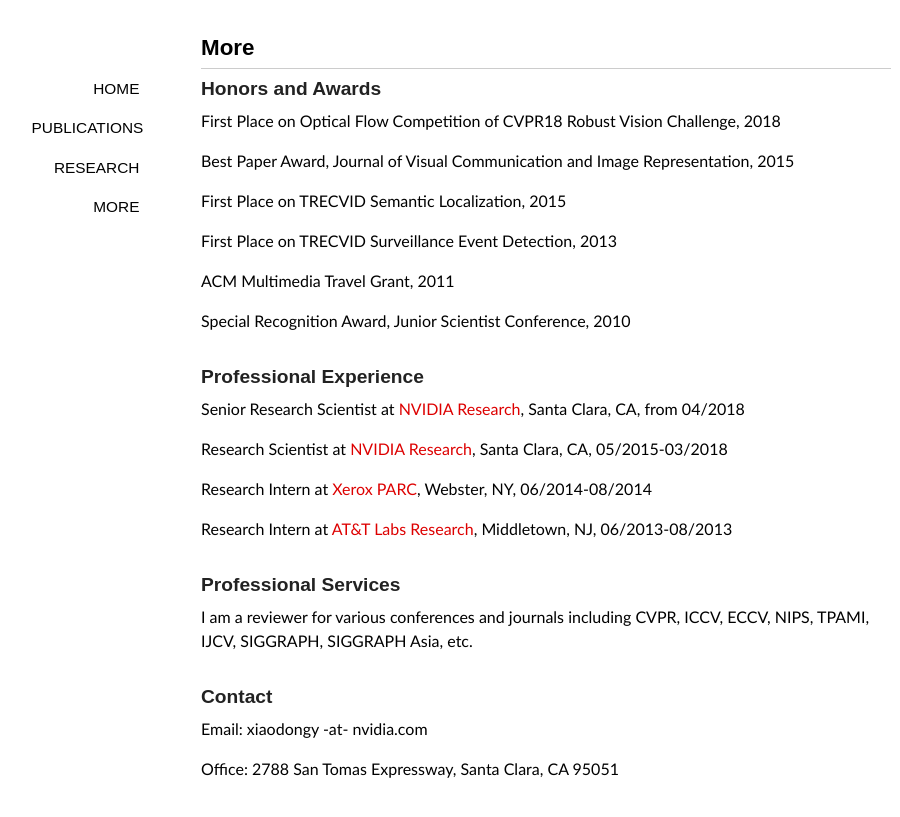
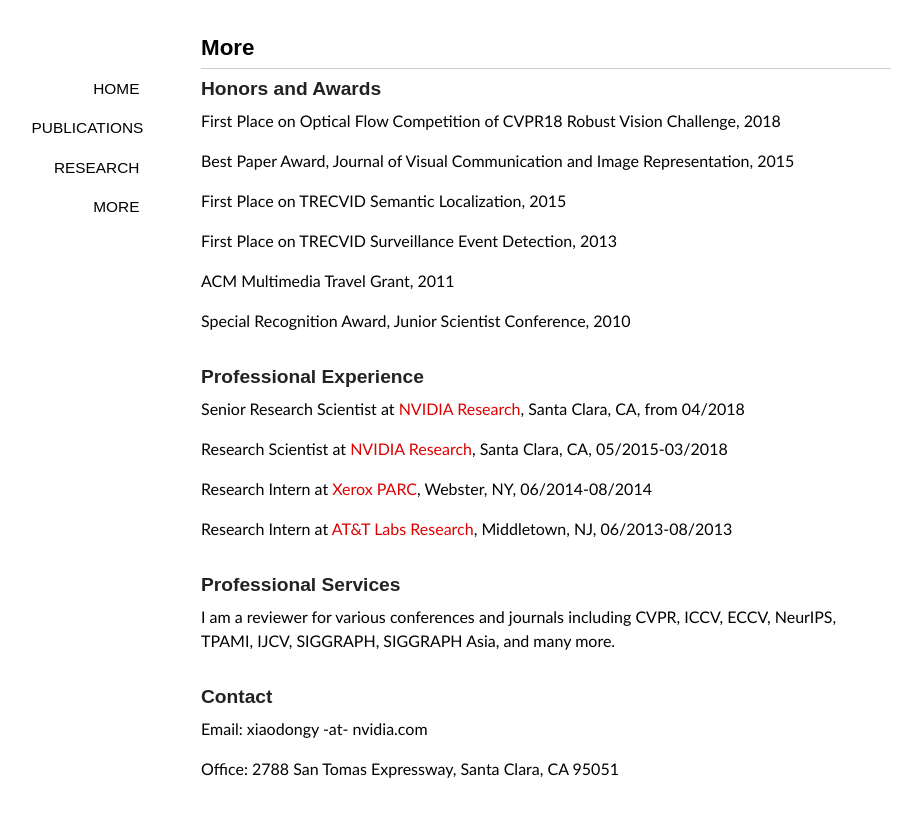
Before and after one commit to xiaodongyang/xiaodongyang.github.io, a Jekyll site: the page built from more/index.md, in a window 1280 px wide. Shown: the top 817 px of the page, without its empty margins (94-994 px from the left). Built offline with Jekyll 4.4.1, drawn with Linux system fonts in a browser that asks for light colours; some web fonts are replaced.

Commit message:
Update index.md

```diff
--- a/more/index.md
+++ b/more/index.md
@@ -32,7 +32,7 @@ Research Intern at [AT&T Labs Research](http://www.research.att.com), Middletown
 
 ### Professional Services
 
-I am a reviewer for various conferences and journals including CVPR, ICCV, ECCV, NIPS, TPAMI, IJCV, SIGGRAPH, SIGGRAPH Asia, etc.
+I am a reviewer for various conferences and journals including CVPR, ICCV, ECCV, NeurIPS, TPAMI, IJCV, SIGGRAPH, SIGGRAPH Asia, and many more.
 <br><br>
 
 ### Contact
```
